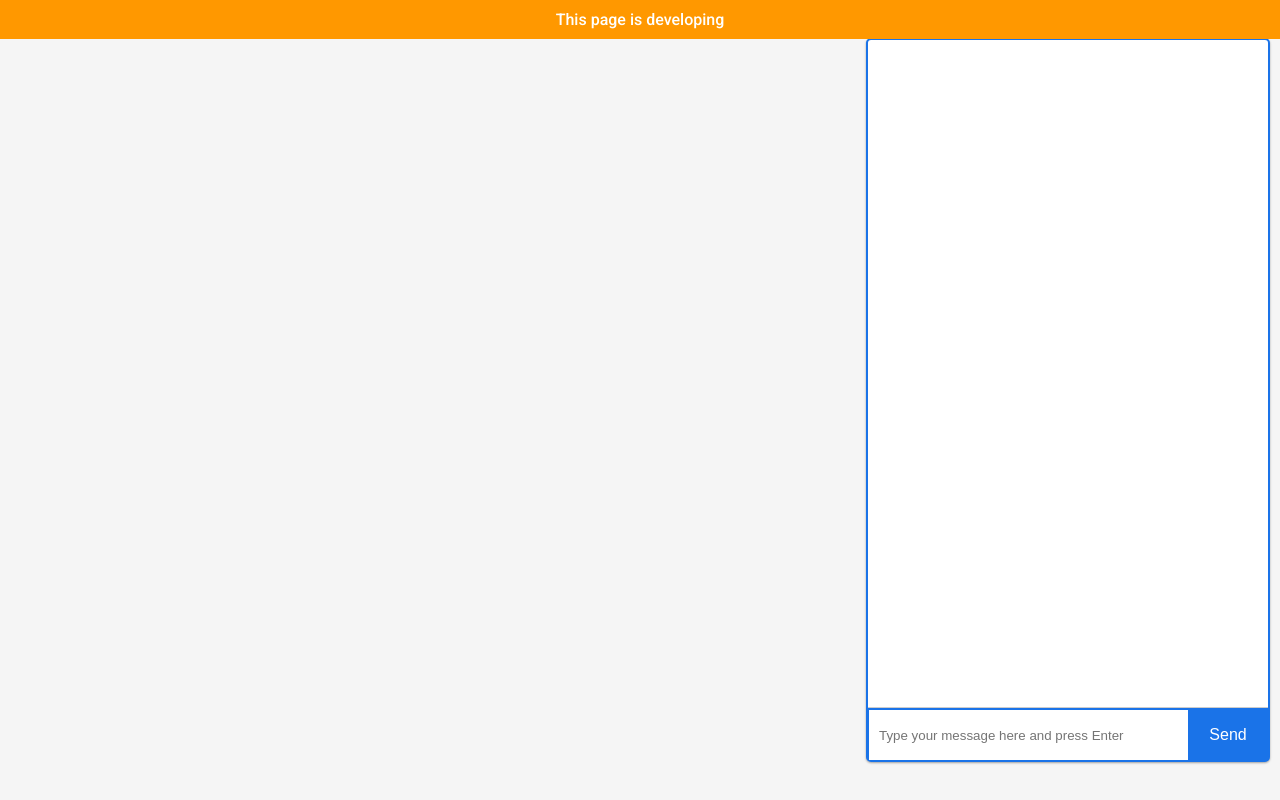
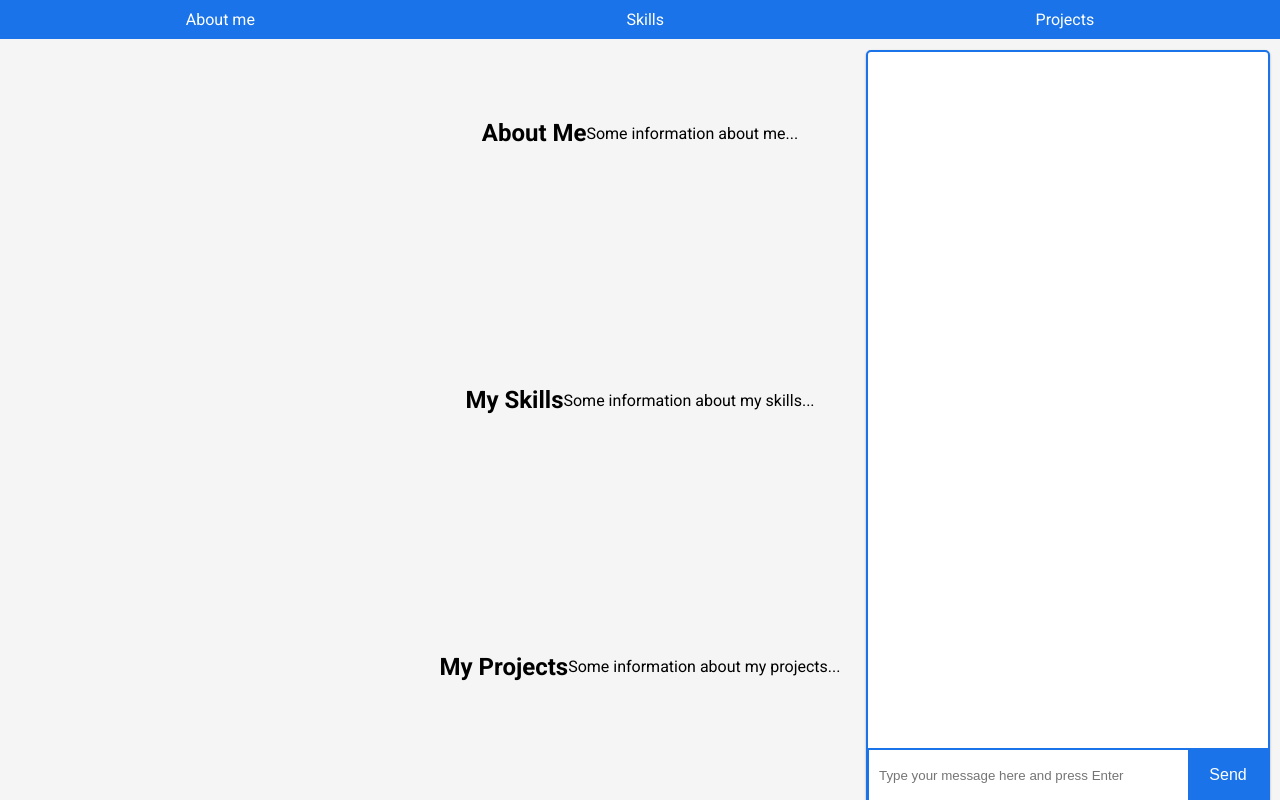
Before and after one commit to Arden27/receipts, a Django app: page / in a window 1280 px wide. Run offline with Django 4.2, Linux system fonts and the light colour scheme.

Commit message:
navbar and sections added

```diff
--- a/chatbot/templates/chatbot/index.html
+++ b/chatbot/templates/chatbot/index.html
@@ -31,6 +31,21 @@
             height: 100%;
             margin: 0;
             padding: env(safe-area-inset-top) env(safe-area-inset-right) env(safe-area-inset-bottom) env(safe-area-inset-left);
+            overflow-x: hidden;
+            position: relative;
+        }
+
+        .navbar {
+            position: fixed;
+            top: 0;
+            width: 100%;
+            background-color: #1a73e8;
+            color: white;
+            padding: 10px;
+            font-size: 16px;
+            display: flex;
+            justify-content: space-around;
+            z-index: 1;
         }
 
         .development-banner {
@@ -47,19 +62,32 @@
             z-index: 1;
         }
 
+        .navbar a {
+            color: white;
+            text-decoration: none;
+        }
+
+        .section {
+            height: 100vh;
+            display: flex;
+            justify-content: center;
+            align-items: center;
+            padding: 50px;
+            box-sizing: border-box;
+        }
+
         #chat-container {
+            position: fixed;
+            right: 0;
+            top: 50px; /* Height of the navbar */
             background-color: white;
             box-shadow: 0 1px 3px rgba(0,0,0,0.12), 0 1px 2px rgba(0,0,0,0.24);
-            width: 100%;
-            max-width: 400px;
-            height: calc(100% - 39px - env(safe-area-inset-top));
-            max-height: 90vh;
+            width: 400px;
+            height: calc(100% - 50px); /* Height of the navbar */
             border-radius: 5px;
             display: flex;
             flex-direction: column;
             border: 2px solid #1a73e8;
-            width: calc(100% - 4px);
-            margin-top: 39px;
         }
 
         #chat-output {
@@ -141,7 +169,26 @@
 </style>
 </head>
 <body>
-    <div class="development-banner">This page is developing</div>
+    <div class="navbar">
+        <a href="#about">About me</a>
+        <a href="#skills">Skills</a>
+        <a href="#projects">Projects</a>
+    </div>
+
+    <section id="about" class="section">
+        <h2>About Me</h2>
+        <p>Some information about me...</p>
+    </section>
+
+    <section id="skills" class="section">
+        <h2>My Skills</h2>
+        <p>Some information about my skills...</p>
+    </section>
+
+    <section id="projects" class="section">
+        <h2>My Projects</h2>
+        <p>Some information about my projects...</p>
+    </section>
 
     <div id="chat-container">
         <div id="chat-output"></div>
```
